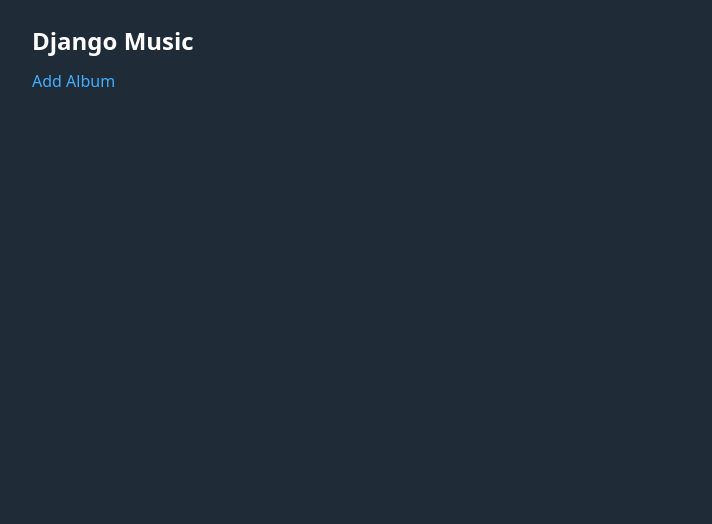
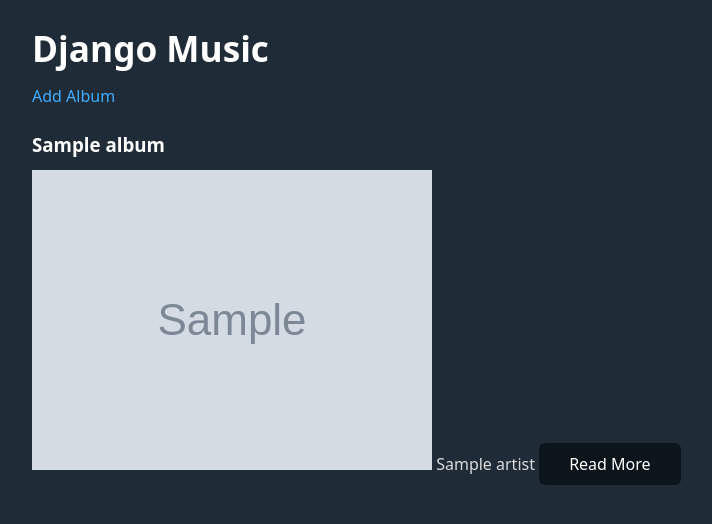
Before and after one commit to Momentum-Team-15/django-music-Timcooper709, a Django app: page / in a window 1280 px wide. Shown: the top 524 px of the page, without its empty margins (208-920 px from the left). Run offline with Django 4.2, Linux system fonts and the light colour scheme; tables that the repository leaves empty hold one stand-in row (values such as "Sample post"); grey boxes marked "Sample" are stand-in pictures.

Commit message:
pictures

```diff
--- a/music/models.py
+++ b/music/models.py
@@ -14,6 +14,7 @@
     created_at = models.DateTimeField(auto_now_add=True)
     updated_at = models.DateTimeField(auto_now=True)
     image = models.ImageField(upload_to="img/", blank=True, null=True)
+    description = models.TextField(null=True, blank=True)
 
 
     def __str__(self):
--- a/music/views.py
+++ b/music/views.py
@@ -1,10 +1,12 @@
 from django.shortcuts import redirect, render
+from .models import Album
 
 from music.forms import AlbumForm
 
 # Create your views here
 def index(request):
-    return render(request, 'music/index.html')
+    albums = Album.objects.all()
+    return render(request, 'music/index.html',{"albums":albums})
 
 def create_album(request):
     if request.method == 'POST':
--- a/static/css/style.css
+++ b/static/css/style.css
@@ -1,5 +1,6 @@
 body {
     background-color: aquamarine;
+
 }
 
 .album {
--- a/templates/music/index.html
+++ b/templates/music/index.html
@@ -1,7 +1,14 @@
 {% extends 'base.html' %} {% block content %}
-<h2>Django Music</h2>
+<h1>Django Music</h1>
 
 <a href="{% url 'create_album' %}">Add Album</a>
-<div></div>
+{% for album in albums %}
+<div>
+    <h3>{{ album.title }}</h3>
+       <img src="{{ album.image }}">
+        {{ album.artist }}
+        <button>Read More</button>
 
+</div>
+{% endfor %}
 {% endblock %}
```
Also changed, not shown: music/migrations/0011_album_description.py (added).
